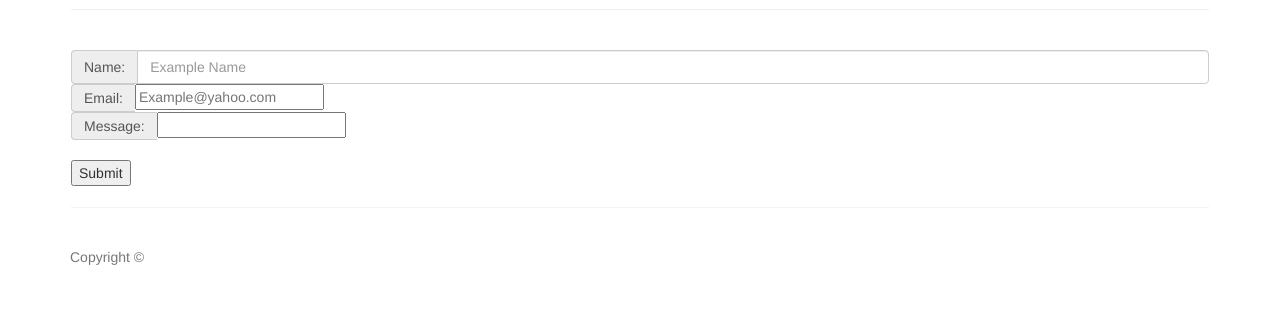
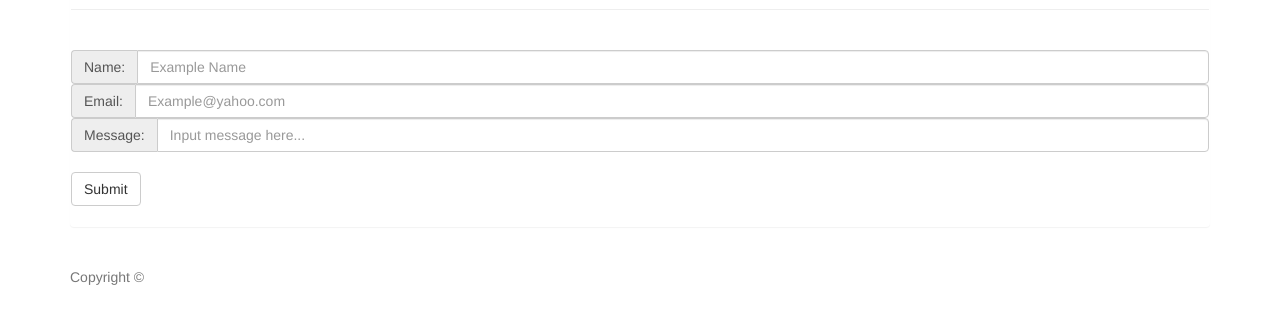
Before and after one commit to Mbell42/Responsive-Portfolio, a plain HTML site: page pages/contact.html in a window 1280 px wide. Shown: the part 451-774 px from the top of the page. Drawn offline with nearby package versions, Linux system fonts and the light colour scheme; files that its build step writes are made by us from their sources.

Commit message:
Applied fixes to form on contact page.

```diff
--- a/pages/contact.html
+++ b/pages/contact.html
@@ -48,21 +48,23 @@
                 <!--This form contains three sections, titled 'Name', 'Email', and 'Message'. -->
                 <row class="row">
                     <form class="input-group">
-                        <span class="input-group-addon" id="basic-addon1">Name:</span>
+                        <span class="input-group-addon basic-addon1">Name:</span>
                         <input class="form-control" type="text" name="Name" placeholder="Example Name">
                     </form>
                     <form class="input-group">
-                        <span class="input-group-addon" id="basic-addon1">Email:</span>
-                        <input class="#formField" type="text" name="Email" placeholder="Example@yahoo.com">
+                        <span class="input-group-addon basic-addon1">Email:</span>
+                        <input class="form-control" type="text" name="Email" placeholder="Example@yahoo.com">
                     </form>
                     <form class="input-group">
-                        <span class="input-group-addon" id="basic-addon1">Message:</span>
-                        <input class="#formField" id="#formMessage" type="text" name="Message">
+                        <span class="input-group-addon basic-addon1">Message:</span>
+                        <input class="form-control" id="#formMessage" type="text" name="Message" placeholder="Input message here...">
                     </form>
                 </row>
                 <!-- This is the Submit button for the above form.-->
                 <row class="row">
-                    <button id="#button">Submit</button>
+                    <div class="btn-group" role="group">
+                        <button type="button" class="btn btn-default" id="#button">Submit</button>
+                    </div>
                 </row>
             </div>
         </main>
```
Also changed, not shown: 1 other file.
